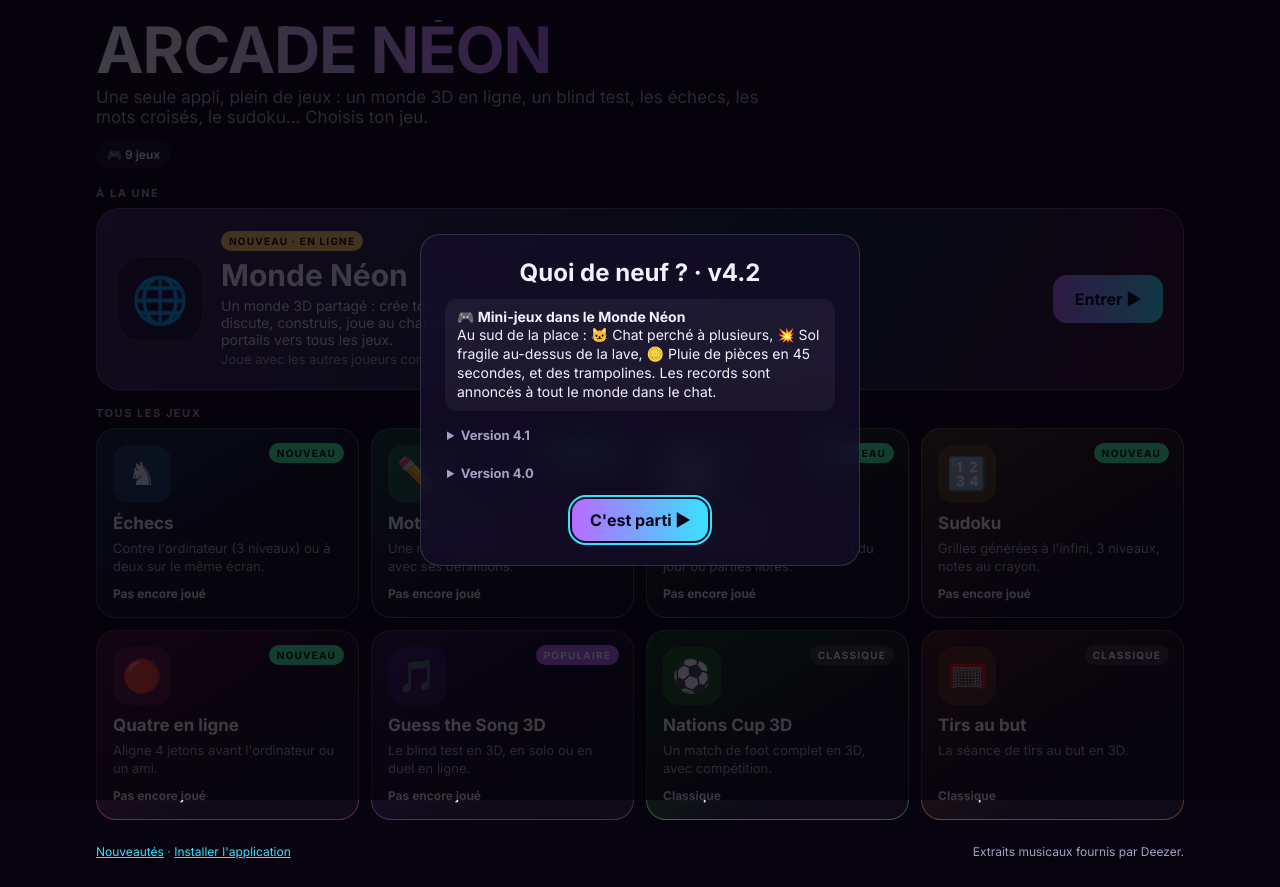
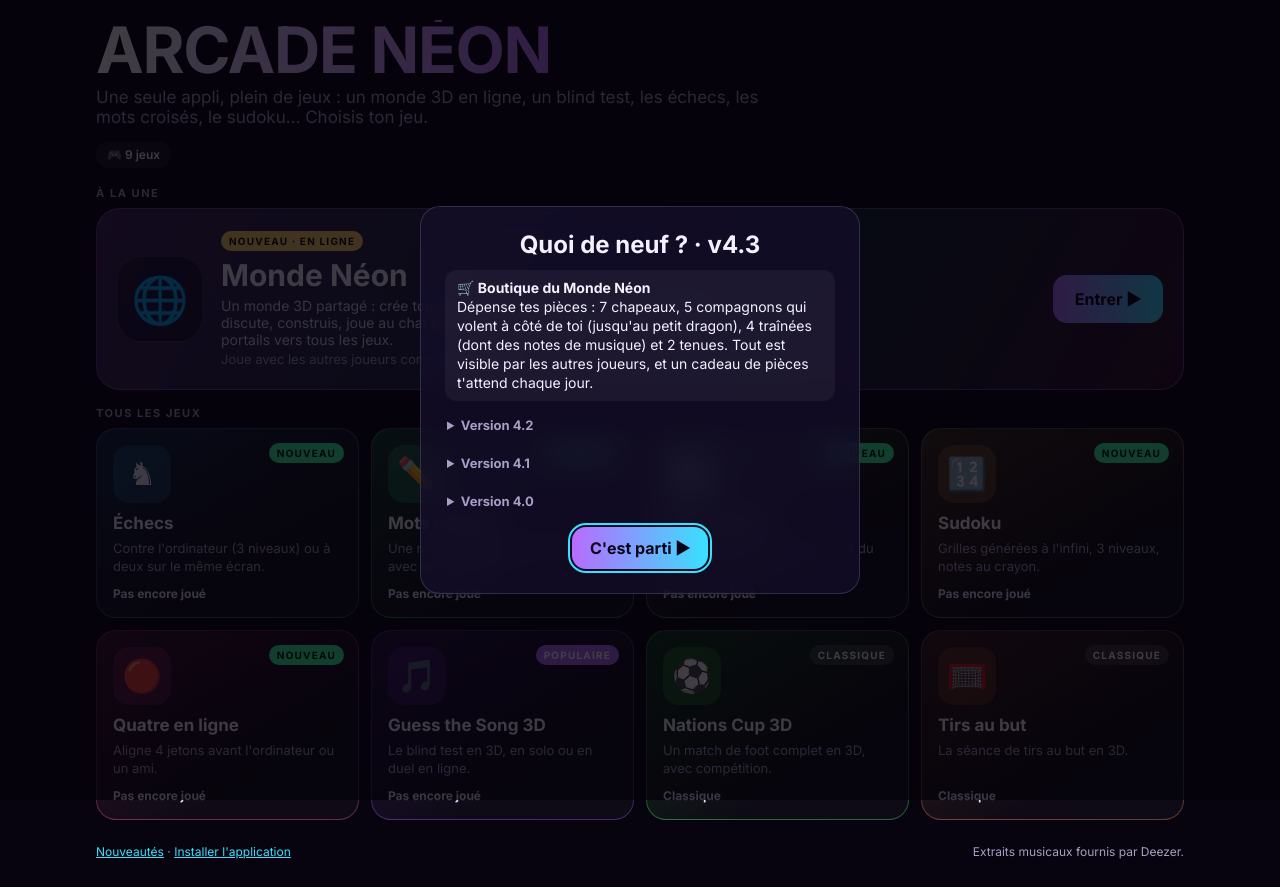
Before and after one commit to aureliennn/guess-the-song, a plain HTML site: page index.html in a window 1280 px wide. Drawn offline with Linux system fonts and the light colour scheme; a web font is replaced by a local one.

Commit message:
v4.3 boutique du Monde Neon: index.html

```diff
--- a/index.html
+++ b/index.html
@@ -80,7 +80,7 @@
 
 <script src="arcade.js"></script>
 <script>
-const NOTES_V = '4.2';
+const NOTES_V = '4.3';
 const fmt = n => Number(n || 0).toLocaleString('fr-FR');
 const GAMES = [
   {id: 'chess', href: 'echecs.html', e: '♞', n: 'Échecs', d: 'Contre l\'ordinateur (3 niveaux) ou à deux sur le même écran.', b: 'new', h: 205,
@@ -113,9 +113,11 @@ document.addEventListener('click', e => { const a = e.target.closest('a[data-g]'
 addEventListener('pageshow', render); render();
 
 function showNotes(){
-  modal('Quoi de neuf ? · v4.2', '<div id="notes"><ul>' +
+  modal('Quoi de neuf ? · v4.3', '<div id="notes"><ul>' +
+    '<li><b>🛒 Boutique du Monde Néon</b>Dépense tes pièces : 7 chapeaux, 5 compagnons qui volent à côté de toi (jusqu\'au petit dragon), 4 traînées (dont des notes de musique) et 2 tenues. Tout est visible par les autres joueurs, et un cadeau de pièces t\'attend chaque jour.</li>' +
+    '</ul><details><summary>Version 4.2</summary><ul>' +
     '<li><b>🎮 Mini-jeux dans le Monde Néon</b>Au sud de la place : 🐱 Chat perché à plusieurs, 💥 Sol fragile au-dessus de la lave, 🪙 Pluie de pièces en 45 secondes, et des trampolines. Les records sont annoncés à tout le monde dans le chat.</li>' +
-    '</ul><details><summary>Version 4.1</summary><ul>' +
+    '</ul></details><details><summary>Version 4.1</summary><ul>' +
     '<li><b>🌐 Monde Néon</b>Un monde 3D en ligne : ton avatar personnalisable, les autres joueurs en direct, le chat, un parcours d\'obstacles au-dessus de la lave, une zone où chacun construit avec des blocs, des pièces à ramasser et des portails vers tous les jeux.</li>' +
     '<li><b>🔤 Mot mystère</b>Trouve le mot en 6 essais : mot du jour (le même pour tous) ou parties libres, de 5 à 7 lettres, avec mode difficile et couleurs contrastées.</li>' +
     '</ul></details><details><summary>Version 4.0</summary><ul>' +
```
